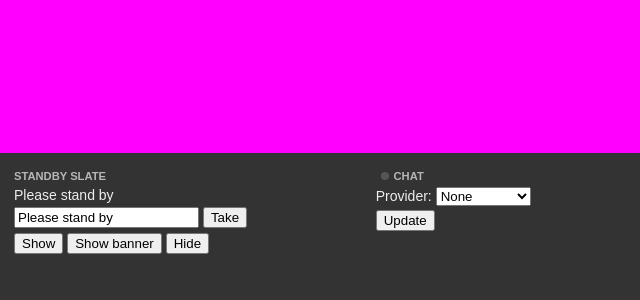
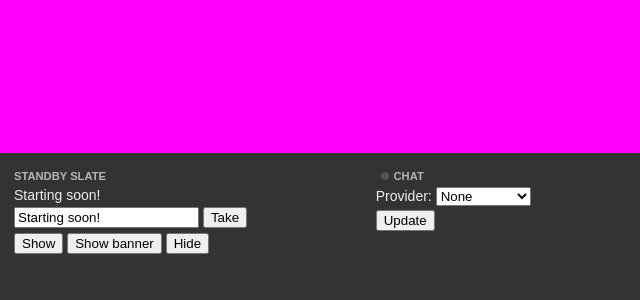
Before and after one commit to codl/slate, an Electron app: page index.html in a window 1280 px wide. Shown: the part 567-867 px from the top of the page, 0-640 px from the left. Drawn offline with Linux system fonts and the light colour scheme; no server answers.

Commit message:
standby: change default text

```diff
--- a/index.html
+++ b/index.html
@@ -22,10 +22,10 @@
             <div id="standby-controls">
                 <h3>Standby slate</h3>
                 <p id="standby-value-feedback">
-                    Please stand by
+                    Starting soon!
                 </p>
                 <p>
-                    <input type="text" id="standby-value" value="Please stand by">
+                    <input type="text" id="standby-value" value="Starting soon!">
                     <button id="standby-take">Take</button>
                 </p>
                 <p>
--- a/index.js
+++ b/index.js
@@ -122,7 +122,7 @@ function init(){
             tl.clear().to(stage.mask, 0.6, {height: 0});
         }
 
-        take("Please stand by");
+        take("Starting soon!");
         render(0);
 
         return [take, show, hide];
```
